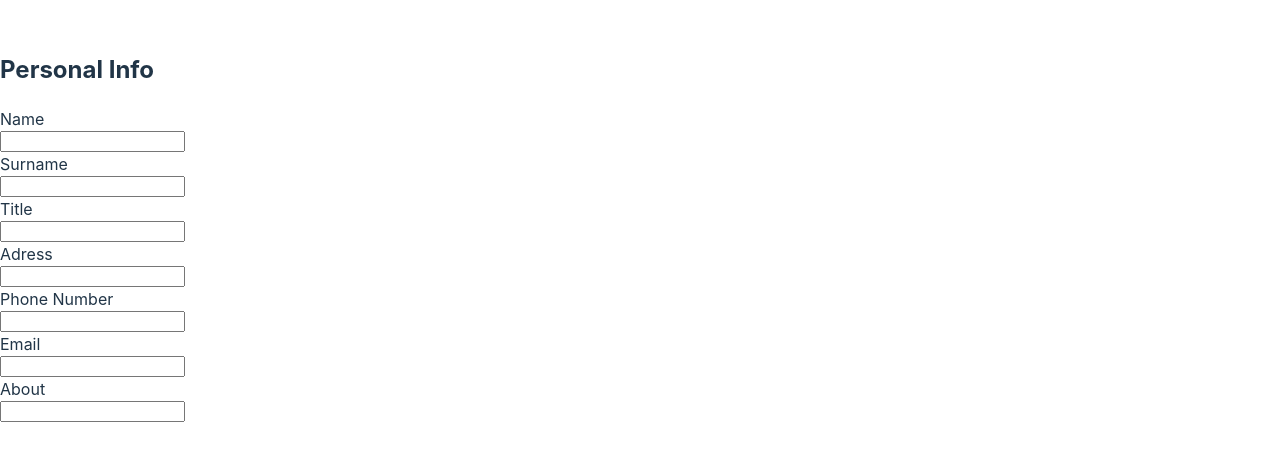
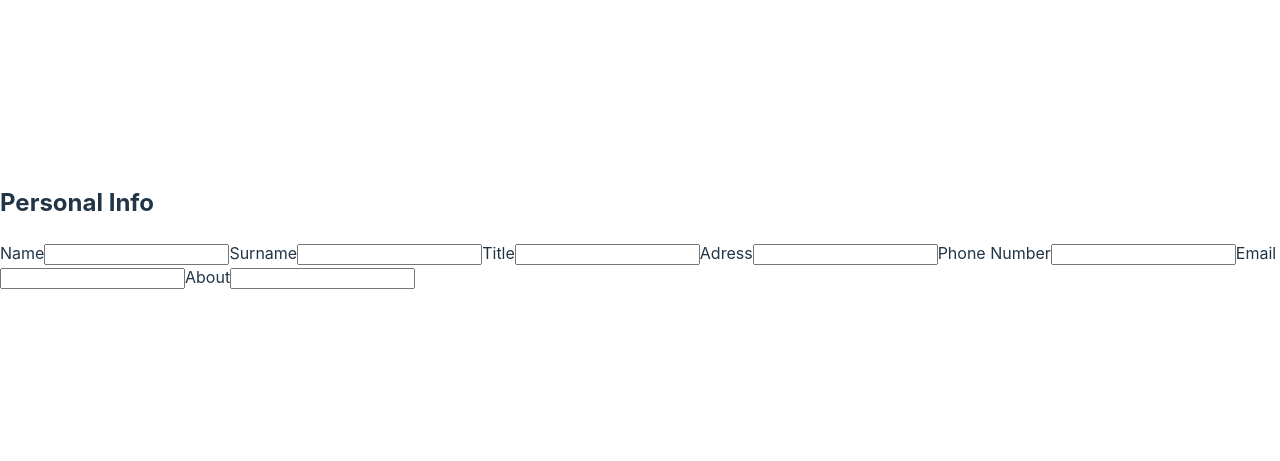
Before and after one commit to mbdeviant/resume-generator, a React (Vite) app: page / in a window 1280 px wide. Shown: the part 173-634 px from the top of the page. Built offline with nearby package versions, Linux system fonts and the light colour scheme.

Commit message:
stylise personal info forms

```diff
--- a/src/index.css
+++ b/src/index.css
@@ -54,7 +54,9 @@ button:focus,
 button:focus-visible {
   outline: 4px auto -webkit-focus-ring-color;
 }
-.personalInfo {
+.infoForm,
+.experienceForm,
+.educationForm {
   display: flex;
   flex-direction: column;
 }
```
